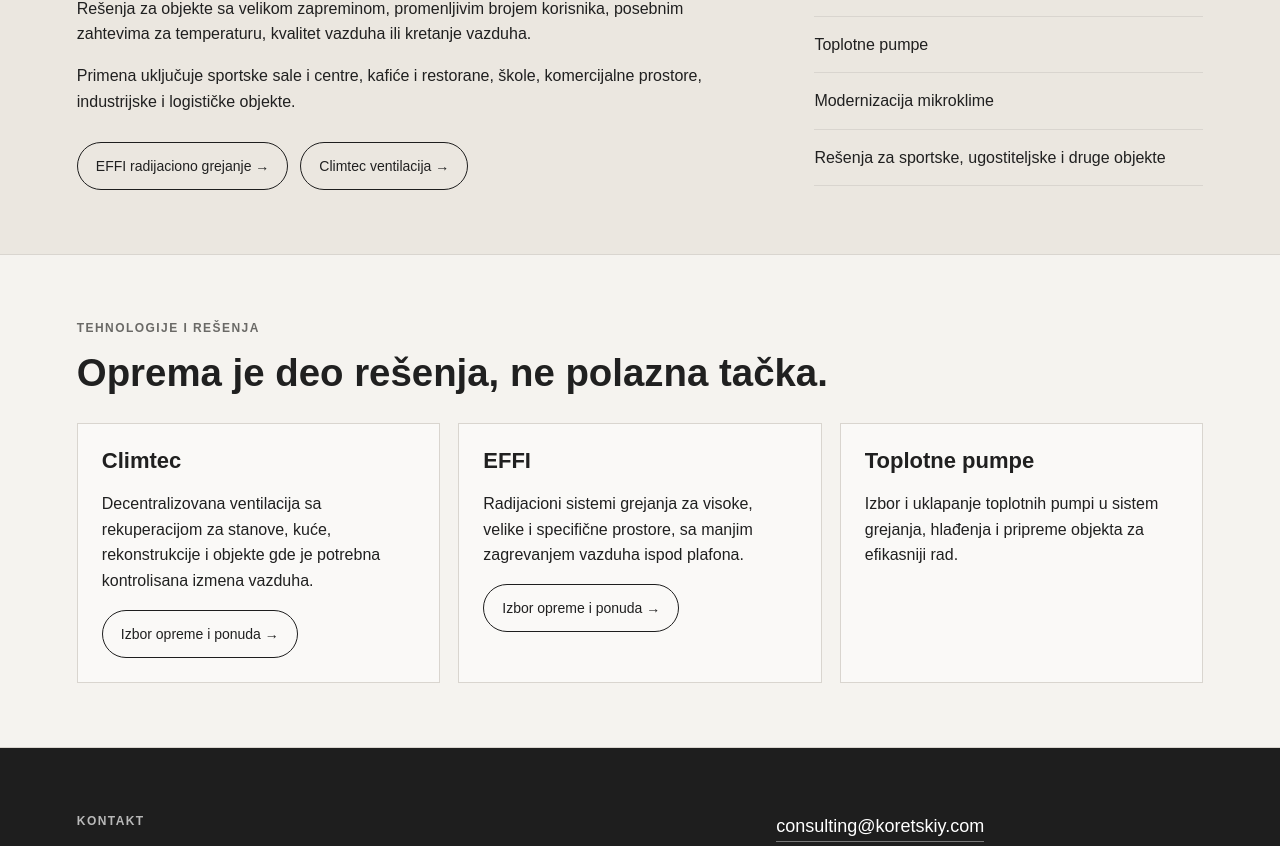
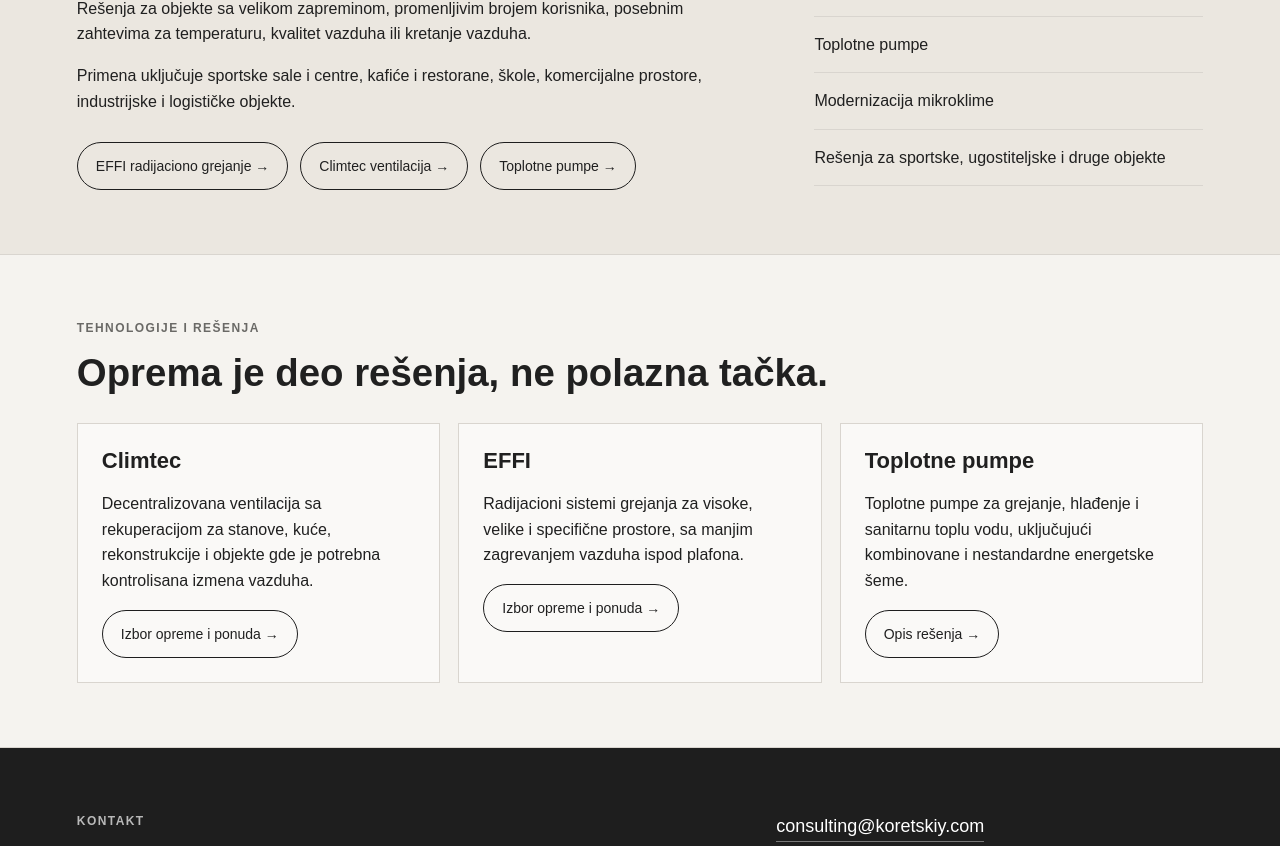
Before and after one commit to oikua66/koretskiy-rs, a Next.js app: page / in a window 1280 px wide. Shown: the part 1173-2019 px from the top of the page. Built offline with nearby package versions, Linux system fonts and the light colour scheme.

Commit message:
Link heat pump concepts from homepage

```diff
--- a/app/page.tsx
+++ b/app/page.tsx
@@ -28,7 +28,9 @@
   },
   {
     title: 'Toplotne pumpe',
-    text: 'Izbor i uklapanje toplotnih pumpi u sistem grejanja, hlađenja i pripreme objekta za efikasniji rad.',
+    text: 'Toplotne pumpe za grejanje, hlađenje i sanitarnu toplu vodu, uključujući kombinovane i nestandardne energetske šeme.',
+    href: '/toplotne-pumpe',
+    cta: 'Opis rešenja →',
   },
 ];
 
@@ -72,6 +74,7 @@
           <div className="hero-actions">
             <a className="button button-secondary" href="/vlaga">Vlaga, buđ i kondenzacija →</a>
             <a className="button button-secondary" href="/climtec">Ventilacija sa rekuperacijom →</a>
+            <a className="button button-secondary" href="/toplotne-pumpe">Toplotne pumpe →</a>
           </div>
         </div>
         <ul className="service-list">
@@ -92,6 +95,7 @@
           <div className="hero-actions">
             <a className="button button-secondary" href="/effi">EFFI radijaciono grejanje →</a>
             <a className="button button-secondary" href="/climtec">Climtec ventilacija →</a>
+            <a className="button button-secondary" href="/toplotne-pumpe">Toplotne pumpe →</a>
           </div>
         </div>
         <ul className="service-list">
@@ -107,7 +111,7 @@
             <article className="card" key={item.title}>
               <h3>{item.title}</h3>
               <p>{item.text}</p>
-              {item.href ? <a className="button button-secondary" href={item.href}>{item.cta}</a> : null}
+              <a className="button button-secondary" href={item.href}>{item.cta}</a>
             </article>
           ))}
         </div>
```
